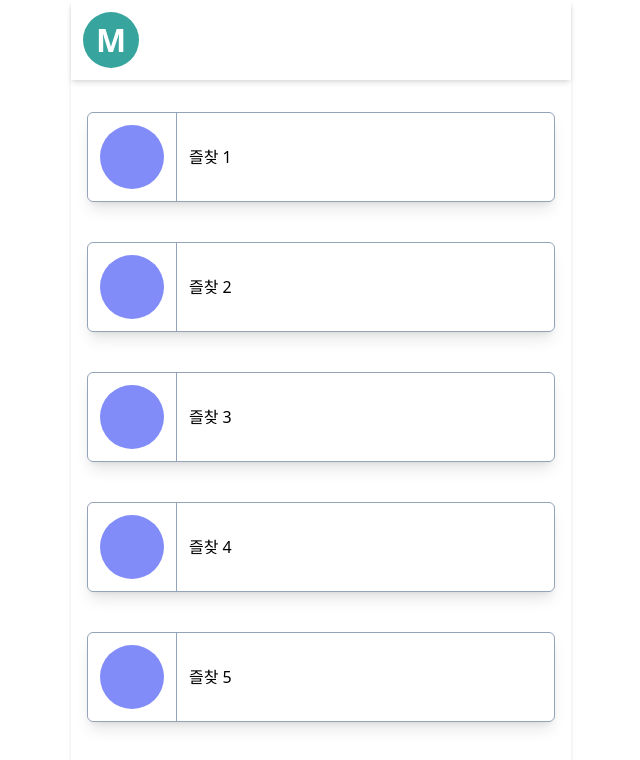
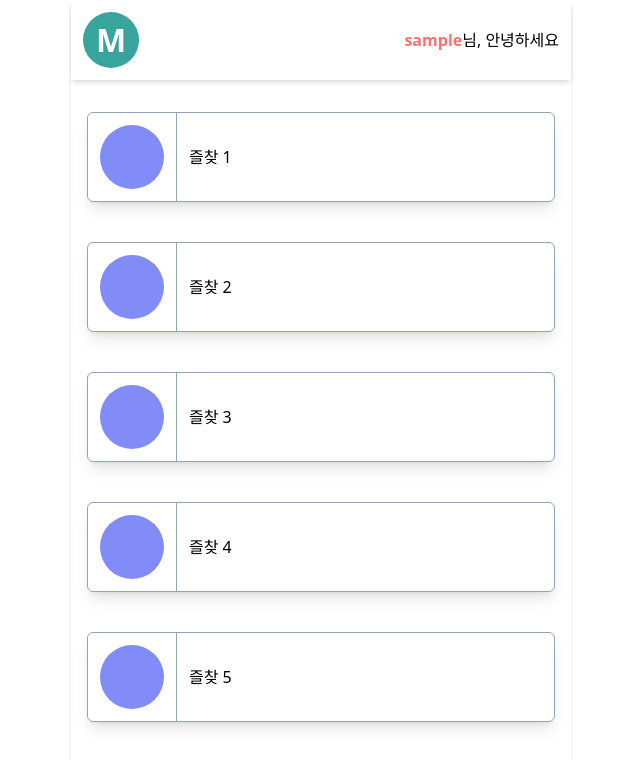
Before and after one commit to billnairk/mwitter, a Next.js app: page /fav in a window 1280 px wide. Shown: the top 760 px of the page, without its empty margins (319-959 px from the left). Built offline with nearby package versions, Linux system fonts and the light colour scheme; sample sign-in values are in the browser's storage.

Commit message:
TopNav - isUserLoading user 값이 클라이언트에 렌더링 되기 전의 UI가 서버에서 렌더링한 UI와 달라 발생하는 에러 해결

```diff
--- a/components/topNav.tsx
+++ b/components/topNav.tsx
@@ -1,11 +1,13 @@
 import { useRouter } from "next/router";
+import { useEffect, useState } from "react";
 
 interface PageCheckType {
   pageCheck: boolean;
 }
 
-export default function TopNav({ pageCheck }: PageCheckType) {
-  let user;
+function TopNav({ pageCheck }: PageCheckType) {
+  let user: string | undefined | null;
+  console.log("user", user);
   if (typeof window !== "undefined") {
     user = localStorage.getItem("username");
   }
@@ -13,6 +15,10 @@ export default function TopNav({ pageCheck }: PageCheckType) {
   const onClick = () => {
     router.push("/config");
   };
+  const [isUserLoading, setIsUserLoading] = useState(false);
+  useEffect(() => {
+    if (user) setIsUserLoading(true);
+  }, [user]);
   return (
     <div className="w-full flex-grow shadow-md p-3 flex justify-between items-center">
       <div
@@ -21,7 +27,7 @@ export default function TopNav({ pageCheck }: PageCheckType) {
       >
         <p className="text-white font-black text-[32px]">M</p>
       </div>
-      {user && pageCheck && (
+      {isUserLoading && (
         <div className="flex">
           <p className="font-black text-red-400">{user}</p>
           <p>님, 안녕하세요</p>
@@ -30,3 +36,9 @@ export default function TopNav({ pageCheck }: PageCheckType) {
     </div>
   );
 }
+
+TopNav.defaultProps = {
+  pageCheck: false,
+};
+
+export default TopNav;
```
